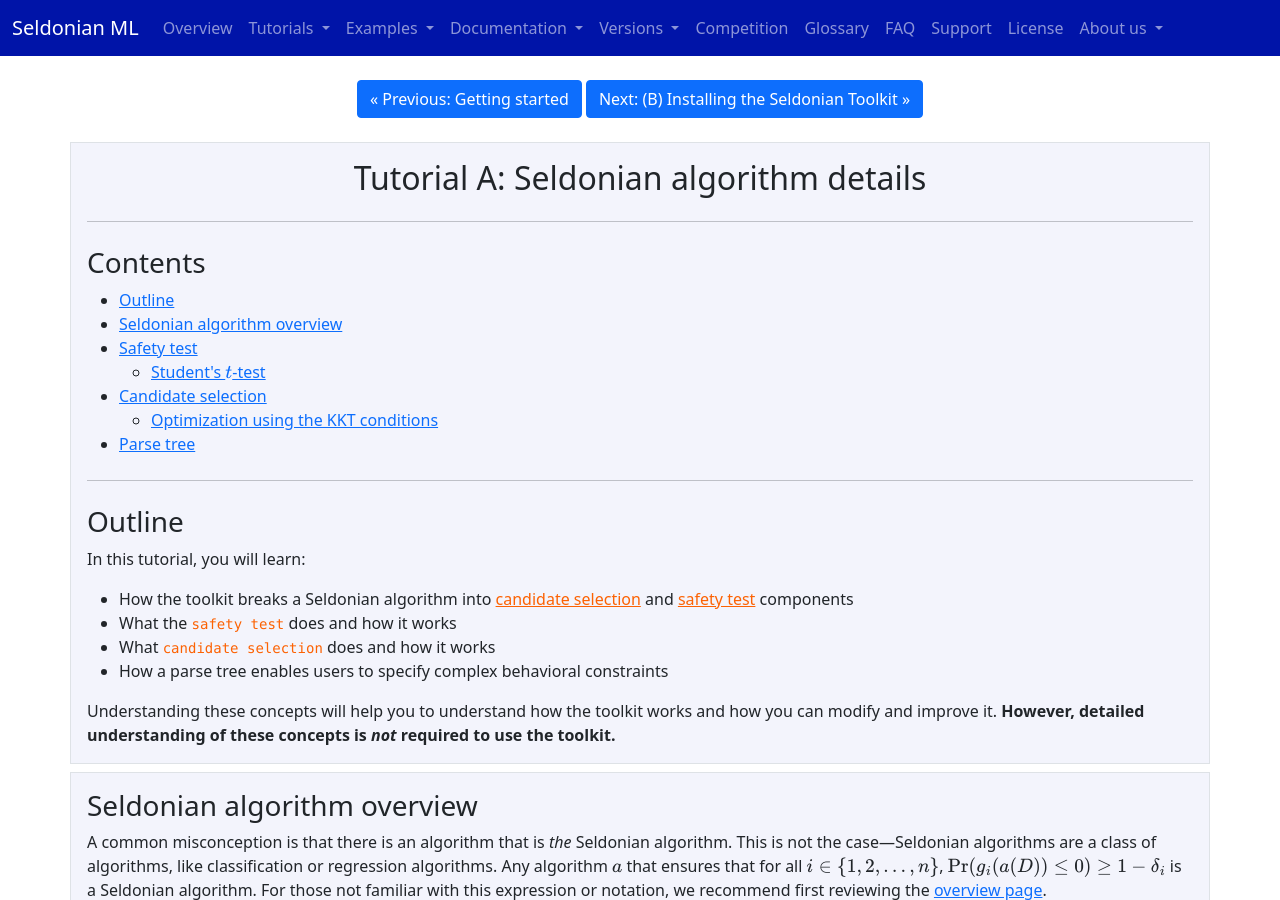
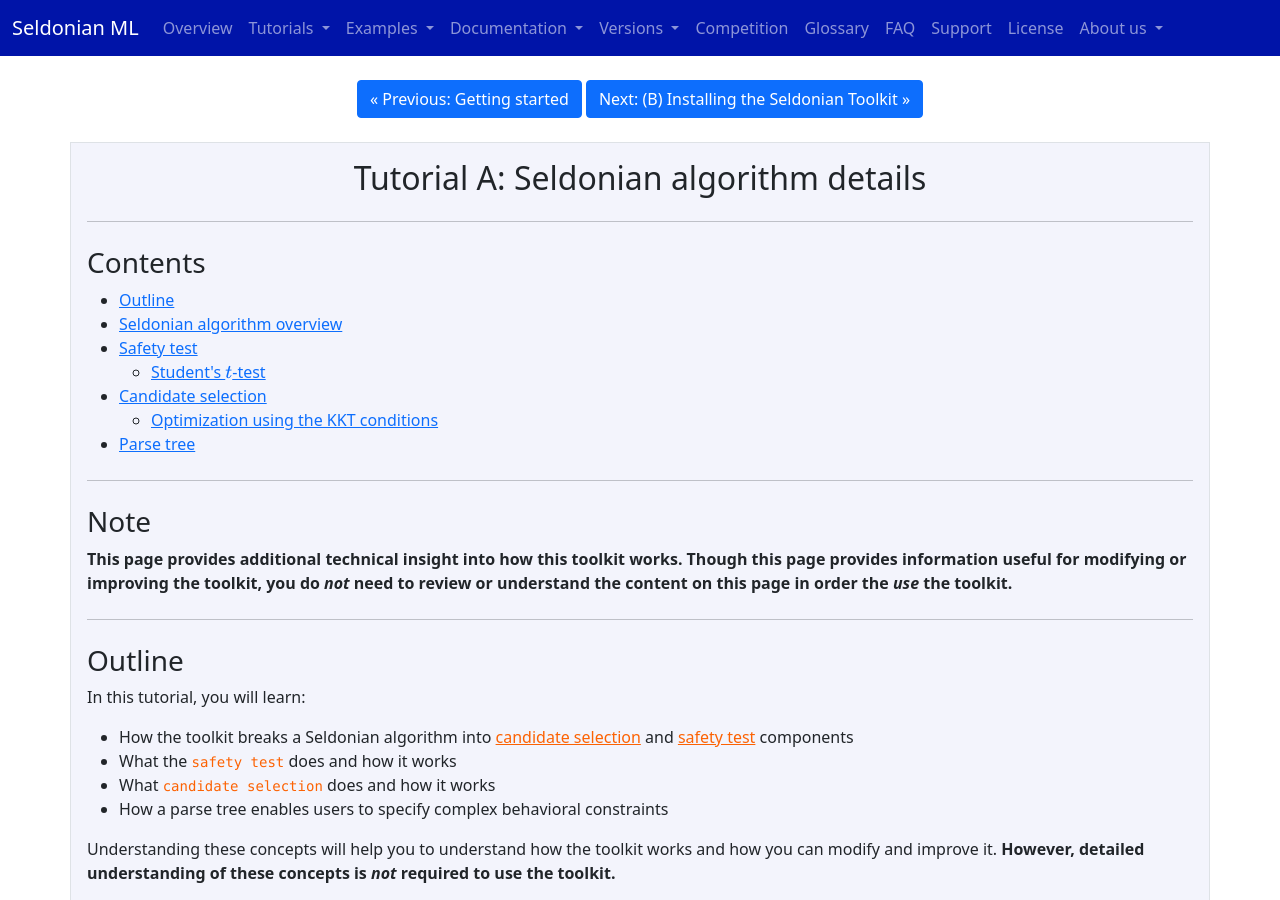
Before and after one commit to seldonian-framework/Tutorials, a Jekyll site: the page built from _tutorials/alg_details_tutorial.md, in a window 1280 px wide and 900 px high. Built offline with Jekyll 4.4.1, drawn with Linux system fonts in a browser that asks for light colours; formulas are drawn with MathJax 3.

Commit message:
Added disclaimer saying algorithm details not needed to use the toolkit.

```diff
--- a/_tutorials/alg_details_tutorial.md
+++ b/_tutorials/alg_details_tutorial.md
@@ -26,6 +26,9 @@ title: Seldonian \| Tutorial A
             </ul>
         <li> <a href="#parse_tree">Parse tree</a> </li>
     </ul>
+    <hr class="my-4">
+    <h3 id="outline">Note</h3>
+    <p><b>This page provides additional technical insight into how this toolkit works. Though this page provides information useful for modifying or improving the toolkit, you do <i>not</i> need to review or understand the content on this page in order the <i>use</i> the toolkit.</b></p>
     <hr class="my-4">
     <h3 id="outline">Outline</h3>
     <p>In this tutorial, you will learn:</p>
```
